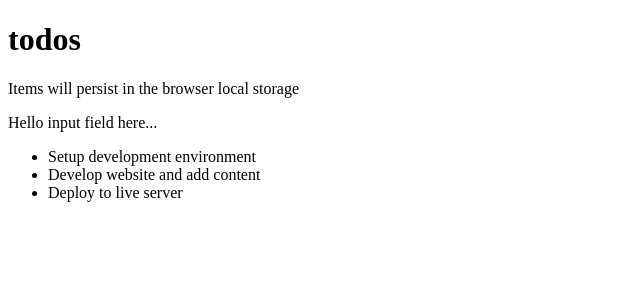
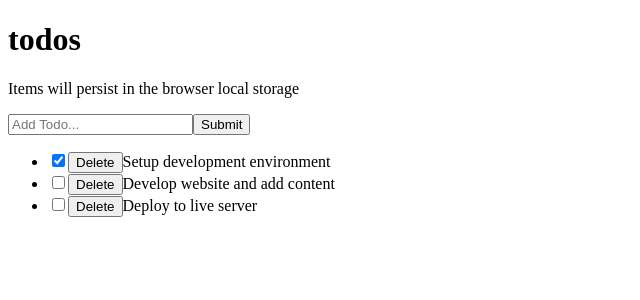
Before and after one commit to Fene-87/React-To-Do-List, a React (Vite) app: page / in a window 1280 px wide. Shown: the top 300 px of the page, without its empty margins (0-640 px from the left). Built offline with nearby package versions, Linux system fonts and the light colour scheme.

Commit message:
Handle react events

```diff
--- a/package.json
+++ b/package.json
@@ -10,7 +10,8 @@
   },
   "dependencies": {
     "react": "^18.2.0",
-    "react-dom": "^18.2.0"
+    "react-dom": "^18.2.0",
+    "uuid": "^9.0.0"
   },
   "devDependencies": {
     "@types/react": "^18.0.27",
--- a/src/components/InputTodo.jsx
+++ b/src/components/InputTodo.jsx
@@ -1,4 +1,37 @@
-const InputTodo = () => {
-    return <div>Hello input field here...</div>;
+import { useState } from "react";
+
+const InputTodo = ({ addTodoItem }) => {
+    const [title, setTitle] = useState('');
+    const [message, setMessage] = useState('');
+
+    const handleChange = (e) => {
+        setTitle(e.target.value);
+    }
+
+    const handleSubmit = (e) => {
+        e.preventDefault();
+        if (title.trim()) {
+            addTodoItem(title)
+            setTitle('');
+            setMessage('');
+        } else {
+            setMessage('please add item')
+        }
+    }
+
+    return (
+        <>
+            <form onSubmit={handleSubmit}>
+                <input
+                  type="text"
+                  placeholder="Add Todo..."
+                  value={title}
+                  onChange={handleChange}
+                />
+                <button>Submit</button>
+            </form>
+            <span>{message}</span>
+        </>
+    )
   };
   export default InputTodo;
--- a/src/components/TodoItem.jsx
+++ b/src/components/TodoItem.jsx
@@ -1,4 +1,16 @@
-const TodoItem = ({ itemProp }) => {
-    return <li>{itemProp.title}</li>;
+const TodoItem = ({ itemProp, handleChange, delTodo }) => {
+    return (
+        <li>
+            <input
+              type="checkbox"
+              checked={itemProp.completed}
+              onChange={() => {
+                handleChange(itemProp.id)
+              }}
+            />
+            <button onClick={() => delTodo(itemProp.id)}>Delete</button>
+            {itemProp.title}
+        </li>
+    );
   };
   export default TodoItem;
--- a/src/components/TodosList.jsx
+++ b/src/components/TodosList.jsx
@@ -1,9 +1,9 @@
 import TodoItem from "@/components/TodoItem";
-const TodosList = ({ todosProps }) => {
+const TodosList = ({ todosProps, handleChange, delTodo }) => {
     return (
       <ul>
         {todosProps.map((todo) => (
-          <TodoItem key={todo.id} itemProp={todo} />
+          <TodoItem key={todo.id} itemProp={todo} handleChange={handleChange} delTodo={delTodo} />
         ))}
       </ul>
     );
--- a/src/components/TodosLogic.jsx
+++ b/src/components/TodosLogic.jsx
@@ -1,29 +1,66 @@
 import InputTodo from '@/components/InputTodo';
 import TodosList from '@/components/TodosList';
+import { useState } from 'react';
+import { v4 as uuidv4 } from "uuid";
 
 const TodosLogic = () => {
-    const todos = [
+    const [todos, setTodos] = useState([
             {
-          id: 1,
+              id: uuidv4(),
               title: 'Setup development environment',
               completed: true,
             },
             {
-          id: 2,
+              id: uuidv4(),
               title: 'Develop website and add content',
               completed: false,
             },
             {
-          id: 3,
+              id: uuidv4(),
               title: 'Deploy to live server',
               completed: false,
             },
-    ];
+    ])
+
+    const handleChange = (id) => {
+        setTodos((prevState) =>
+            prevState.map((todo) => {
+                if(todo.id === id) {
+                    return {
+                        ...todo,
+                        completed: !todo.completed,
+                    };
+                }
+                return todo;
+            })
+        )
+    }
+
+    const delTodo = (id) => {
+        setTodos([
+            ...todos.filter((todo) => {
+                return todo.id !== id
+            })
+        ])
+    }
+
+    const addTodoItem = (title) => {
+        const newTodo = {
+            id: uuidv4(),
+            title: title,
+            completed: false,
+        }
+        setTodos([...todos, newTodo])
+    }
 
     return (
       <div>
-        <InputTodo />
-        <TodosList todosProps={todos} />
+        <InputTodo addTodoItem={addTodoItem}/>
+        <TodosList
+          todosProps={todos}
+          handleChange={handleChange}
+          delTodo={delTodo}
+        />
       </div>
     )
   }
```
Also changed, not shown: 1 other file (tests, documents, lock files or other folders). Lines whose indentation alone changed are shown as unchanged.
